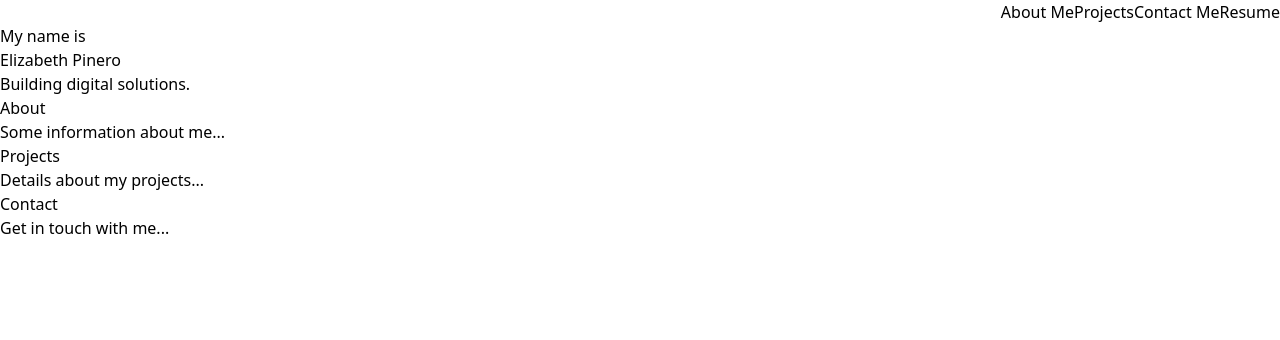
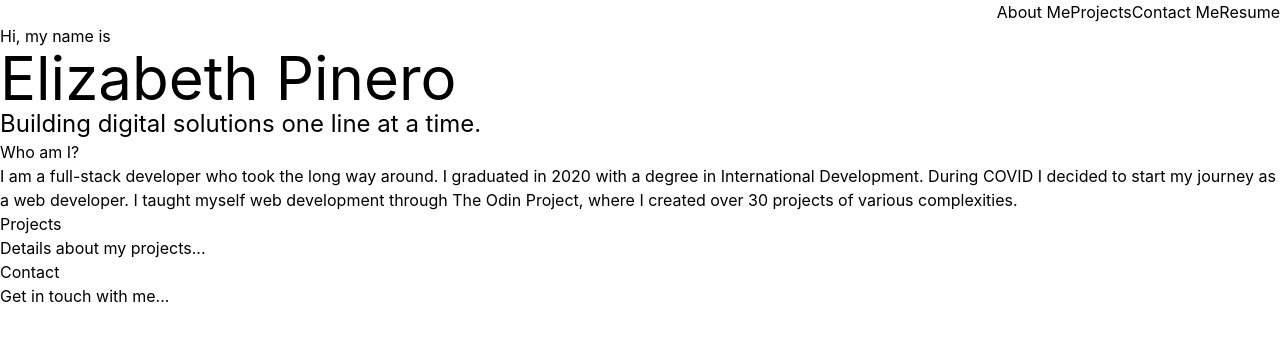
Before and after one commit to itsaflamingo/personal-portfolio2, a Gatsby site: page / in a window 1280 px wide. Built offline with nearby package versions, Linux system fonts and the light colour scheme; Gatsby itself is replaced by a stand-in of ours.

Commit message:
added about me page

```diff
--- /dev/null
+++ b/src/components/About.js
@@ -0,0 +1,19 @@
+import React from "react";
+
+export default function About() {
+  return (
+    <div>
+      <div>
+        <h3>Who am I?</h3>
+        <p>
+          I am a <span>full-stack developer</span> who took the long way around.
+          I graduated in 2020 with a degree in International Development. During
+          COVID I decided to start my journey as a web developer. I taught
+          myself web development through The Odin Project, where I created over
+          30 projects of various complexities.{" "}
+        </p>
+      </div>
+      <img></img>
+    </div>
+  );
+}
--- a/src/components/FirstPage.js
+++ b/src/components/FirstPage.js
@@ -1,11 +1,14 @@
 import React from "react";
+import About from "./About";
 
-export default function FirstPage() {
+export default function HomePage() {
   return (
-    <div>
-      <h3>My name is</h3>
-      <h1>Elizabeth Pinero</h1>
-      <h2>Building digital solutions.</h2>
+    <div className="text">
+      <h3>Hi, my name is</h3>
+      <h1 className="text-6xl">Elizabeth Pinero</h1>
+      <h2 className="text-2xl">
+        Building digital solutions one line at a time.
+      </h2>
     </div>
   );
 }
--- a/src/components/Navbar.js
+++ b/src/components/Navbar.js
@@ -1,5 +1,6 @@
 // src/components/Navbar.js
 import React from "react";
+import About from "./About";
 
 export default function NavBar() {
   return (
--- a/src/pages/index.js
+++ b/src/pages/index.js
@@ -2,6 +2,7 @@ import * as React from "react";
 import Navbar from "../components/Navbar";
 import "../styles/global.css";
 import FirstPage from "../components/FirstPage";
+import About from "../components/About";
 
 export default function Home() {
   return (
@@ -10,8 +11,7 @@ export default function Home() {
       <FirstPage />
       <div>
         <section id="about">
-          <h2>About</h2>
-          <p>Some information about me...</p>
+          <About />
         </section>
 
         <section id="projects">
--- a/src/styles/global.css
+++ b/src/styles/global.css
@@ -4,3 +4,5 @@
 @tailwind base;
 @tailwind components;
 @tailwind utilities;
+
+@import url("https://fonts.googleapis.com/css2?family=Comfortaa:wght@300..700&family=Jura:wght@300..700&family=Patrick+Hand+SC&family=Quicksand:wght@300..700&family=Roboto:ital,wght@0,100;0,300;0,400;0,500;0,700;0,900;1,100;1,300;1,400;1,500;1,700;1,900&display=swap");
--- a/tailwind.config.js
+++ b/tailwind.config.js
@@ -6,6 +6,9 @@ module.exports = {
   ],
   theme: {
     extend: {},
+    fontFamily: {
+      sans: ["Inter", "sans-serif"],
+    },
   },
   plugins: [],
 };
```
